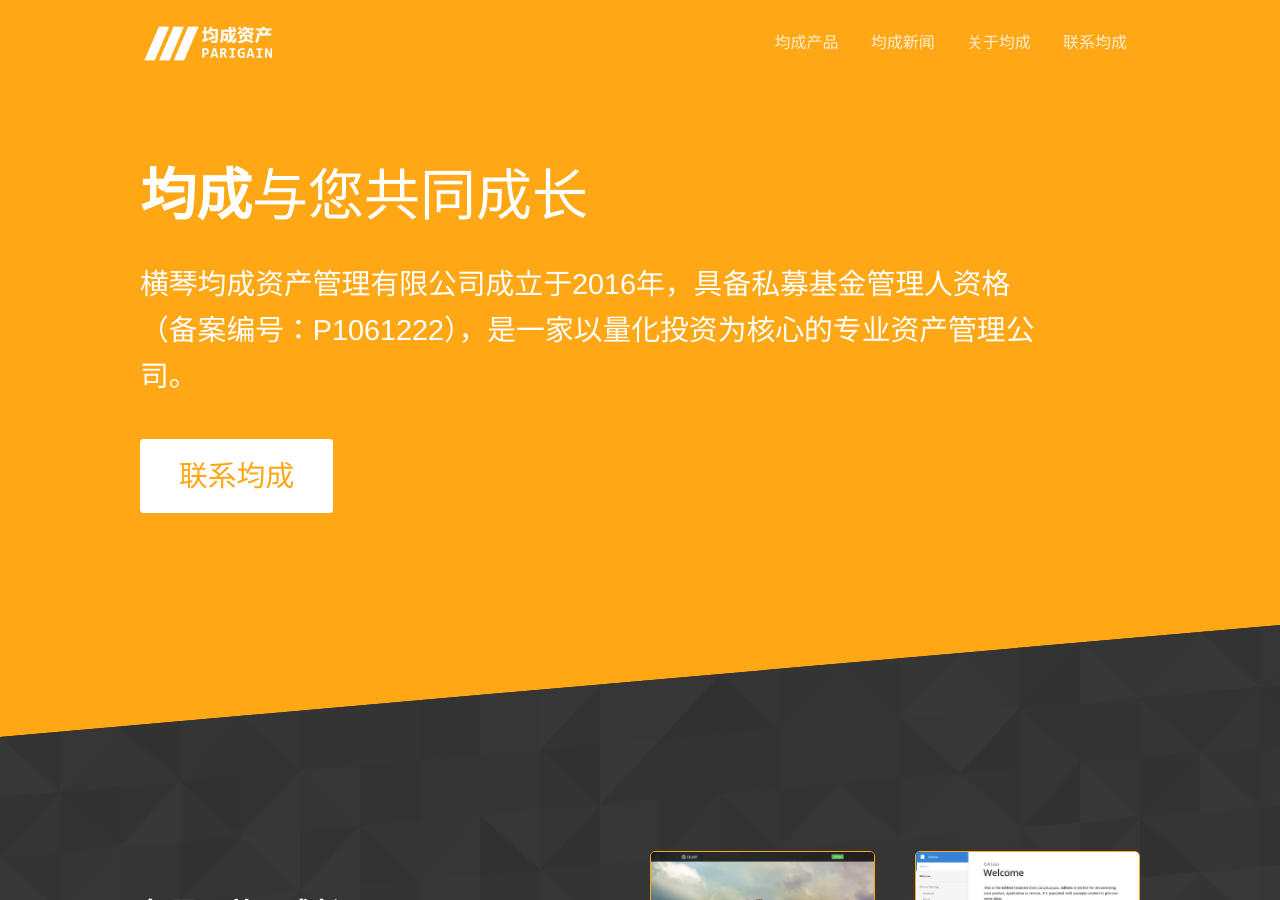
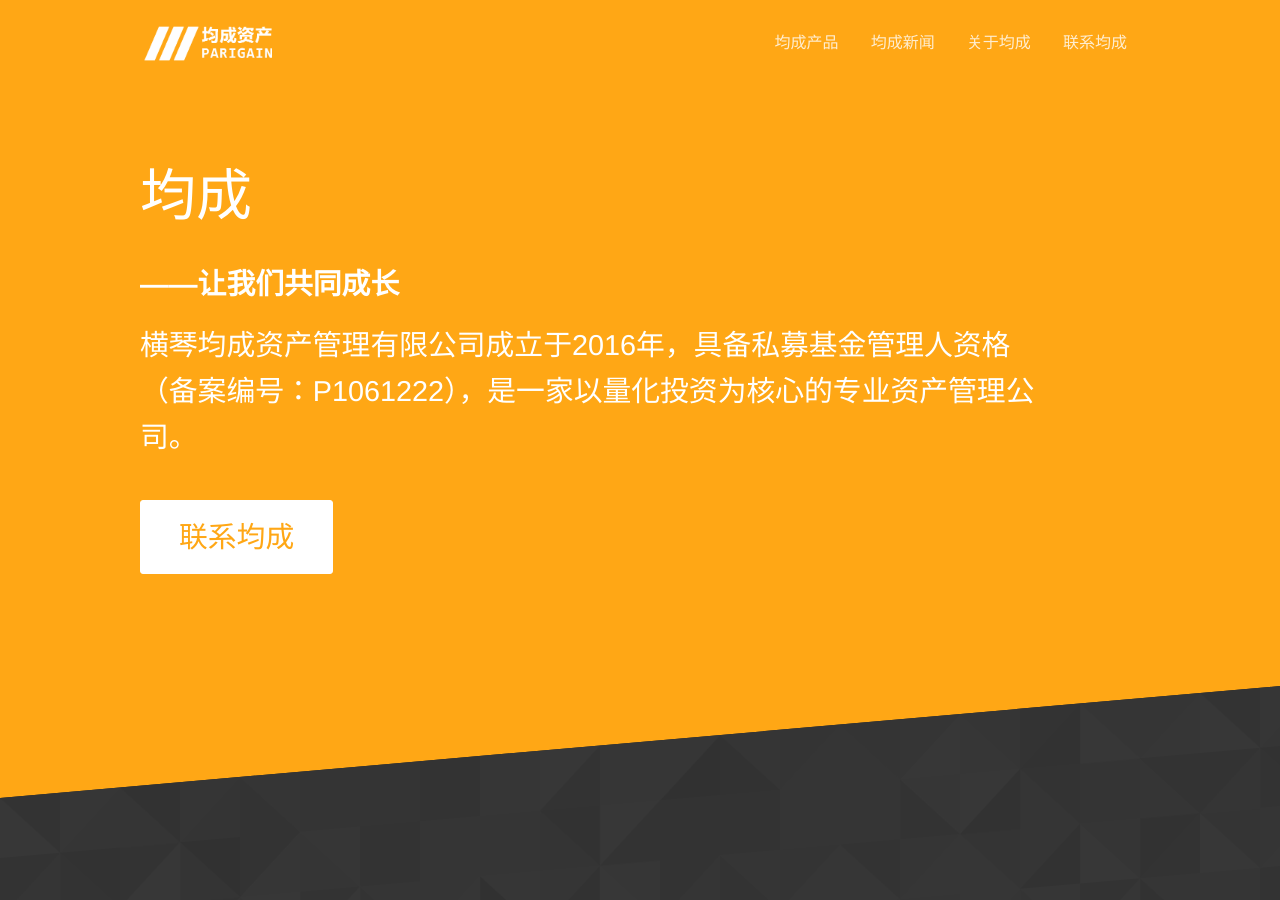
Before and after one commit to lava2000/parigain, a Jekyll site: the page built from index.html, in a window 1280 px wide and 900 px high. Built offline with Jekyll 4.4.1, drawn with Linux system fonts in a browser that asks for light colours.

Commit message:
Update index.html

```diff
--- a/index.html
+++ b/index.html
@@ -4,7 +4,8 @@
 
 <section class="hero diagonal">
 	<div class="container">
-		<h2 class="editable"><strong>均成</strong>与您共同成长</h2>
+		<h2 class="editable">均成</h2>
+		<h3 class="editable">——让我们共同成长</h3>
 		<p class="subtext editable">横琴均成资产管理有限公司成立于2016年，具备私募基金管理人资格（备案编号：P1061222），是一家以量化投资为核心的专业资产管理公司。</p>
 		<p><a class="button alt" href="{{ site.baseurl }}/contact/">联系均成</a></p>
 	</div>
```
